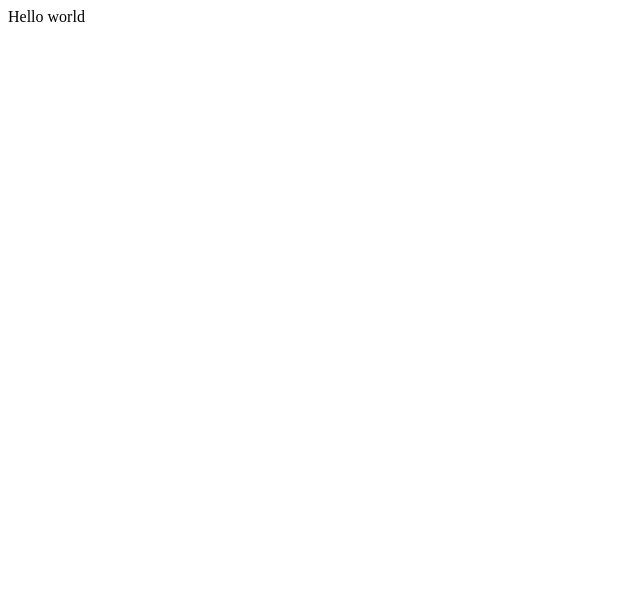
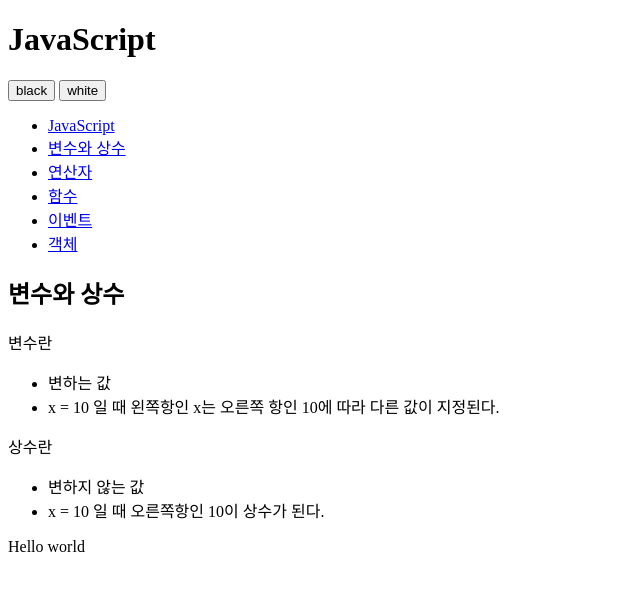
Before and after one commit to VIFhwan/opentutorials-jihwan1129-gmail.com, a plain HTML site: page index.html in a window 1280 px wide. Shown: the whole page, without its empty margins (0-640 px from the left). Drawn offline with Linux system fonts and the light colour scheme.

Commit message:
add html

```diff
--- a/index.html
+++ b/index.html
@@ -1,22 +1,56 @@
+
 <!DOCTYPE html>
-<html lang="en">
-	<head>
-		<meta charset="utf-8">
-
-		<!-- Always force latest IE rendering engine (even in intranet) & Chrome Frame
-		Remove this if you use the .htaccess -->
-		<meta http-equiv="X-UA-Compatible" content="IE=edge,chrome=1">
-
-		<title>index</title>
-		<meta name="description" content="">
-		<meta name="author" content="VIF">
-
-		<meta name="viewport" content="width=device-width; initial-scale=1.0">
-
-		<!-- Replace favicon.ico & apple-touch-icon.png in the root of your domain and delete these references -->
-		<link rel="shortcut icon" href="/favicon.ico">
-		<link rel="apple-touch-icon" href="/apple-touch-icon.png">
-	</head>
+<html>
+<head>
+<meta charset="utf-8" />
+</head>
+<body id="body">
+<div>
+<header>
+<h1>JavaScript</h1>
+</header>
+<div id="toolbar">
+<input type="button" value="black" />
+<input type="button" value="white" />
+</div>
+<nav>
+<ul>
+<li><a href="http://opentutorials.org/course/49/17">JavaScript</a></li>
+<li><a href="http://opentutorials.org/course/49/16">변수와 상수</a></li>
+<li><a href="http://opentutorials.org/course/49/18">연산자</a></li>
+<li><a href="http://opentutorials.org/course/49/19">함수</a></li>
+<li><a href="http://opentutorials.org/course/49/20">이벤트</a></li>
+<li><a href="http://opentutorials.org/course/49/21">객체</a></li>
+</ul>
+</nav>
+<article>
+<h2>변수와 상수</h2>
+<div>
+<p>변수란</p>
+<ul>
+<li>
+변하는 값
+</li>
+<li>
+x = 10 일 때 왼쪽항인 x는 오른쪽 항인 10에 따라 다른 값이 지정된다.
+</li>
+</ul>
+<p>
+상수란
+</p>
+<ul>
+<li>
+변하지 않는 값
+</li>
+<li>
+x = 10 일 때 오른쪽항인 10이 상수가 된다.
+</li>
+</ul>
+</div>
+</article>
+</div>
+</body>
+</html>
 
 	<body>
 	Hello world
```
